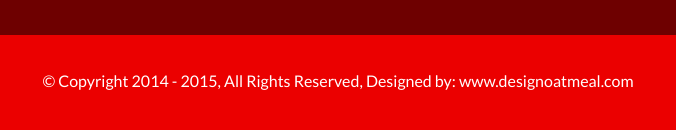
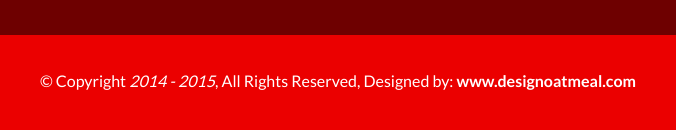
Before and after one commit to dms-odanilkin/uto-pz-epsilon, a plain HTML site: page index.html in a window 1280 px wide. Shown: the part 6030-6160 px from the top of the page, 302-978 px from the left. Drawn offline with nearby package versions, Linux system fonts and the light colour scheme; some packages are replaced by stand-ins of ours.

Commit message:
Yes Issue

```diff
--- a/index.html
+++ b/index.html
@@ -732,7 +732,7 @@
 			</div>
 			<div class="col-sm-8">
 				<div class="footer-p text-center">
-					<p>© Copyright 2014 - 2015, All Rights Reserved, Designed by: www.designoatmeal.com</p>
+					<p>© Copyright <i>2014 - 2015</i>, All Rights Reserved, Designed by: <b>www.designoatmeal.com</b></p>
 				</div>
 			</div>
 			<div class="col-sm-2">
```
